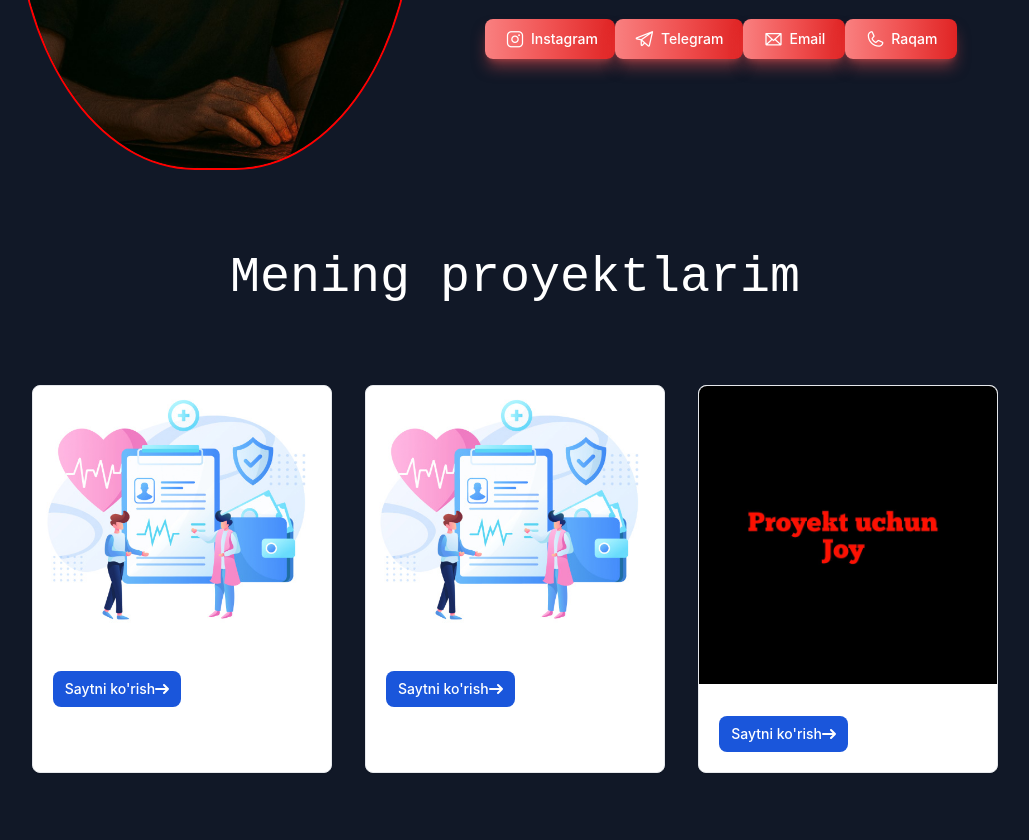
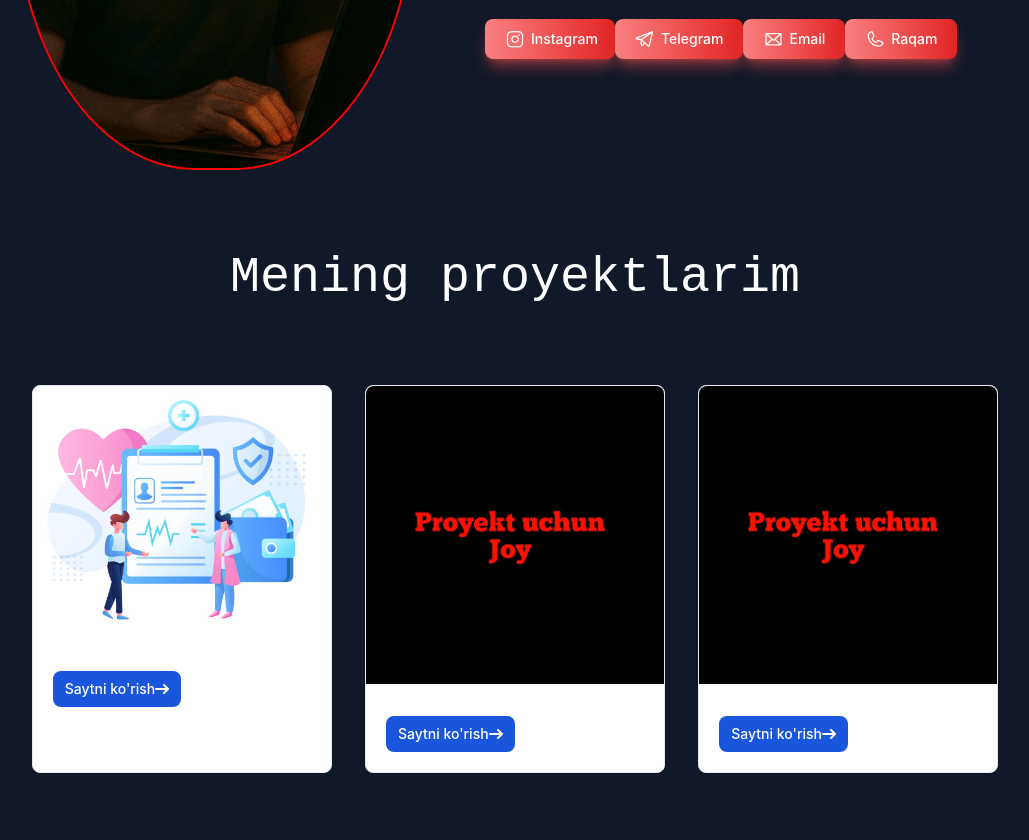
Before and after one commit to Saidazamxon-bit/Said-Fusion, a plain HTML site: page index.html in a window 1280 px wide. Shown: the part 502-1342 px from the top of the page, without its empty margins (125-1154 px from the left). Drawn offline with nearby package versions, Linux system fonts and the light colour scheme; a script that the page names is missing.

Commit message:
Update index.html

```diff
--- a/index.html
+++ b/index.html
@@ -93,7 +93,7 @@
 
     <div class="max-w-sm bg-white border border-gray-200 rounded-lg shadow-sm dark:bg-gray-800 dark:border-gray-700">
         <a href="#">
-            <img class="rounded-t-lg" src="Pry-rasm.jpg" alt="Bu yerda Proyekt bo'ladi" />
+            <img class="rounded-t-lg" src="pry-rasm.jpg" alt="Bu yerda Proyekt bo'ladi" />
         </a>
         <div class="p-5">
             <a href="#">
@@ -112,7 +112,7 @@
 
     <div class="max-w-sm bg-white border border-gray-200 rounded-lg shadow-sm dark:bg-gray-800 dark:border-gray-700">
         <a href="#">
-            <img class="rounded-t-lg" src="pry-rasm.jpg" alt="pry-rasm.jpg" />
+            <img class="rounded-t-lg" src="Pr-rasm.jpg" alt="Bu yerda Proyekt bo'ladi" />
         </a>
         <div class="p-5">
             <a href="#">
```
